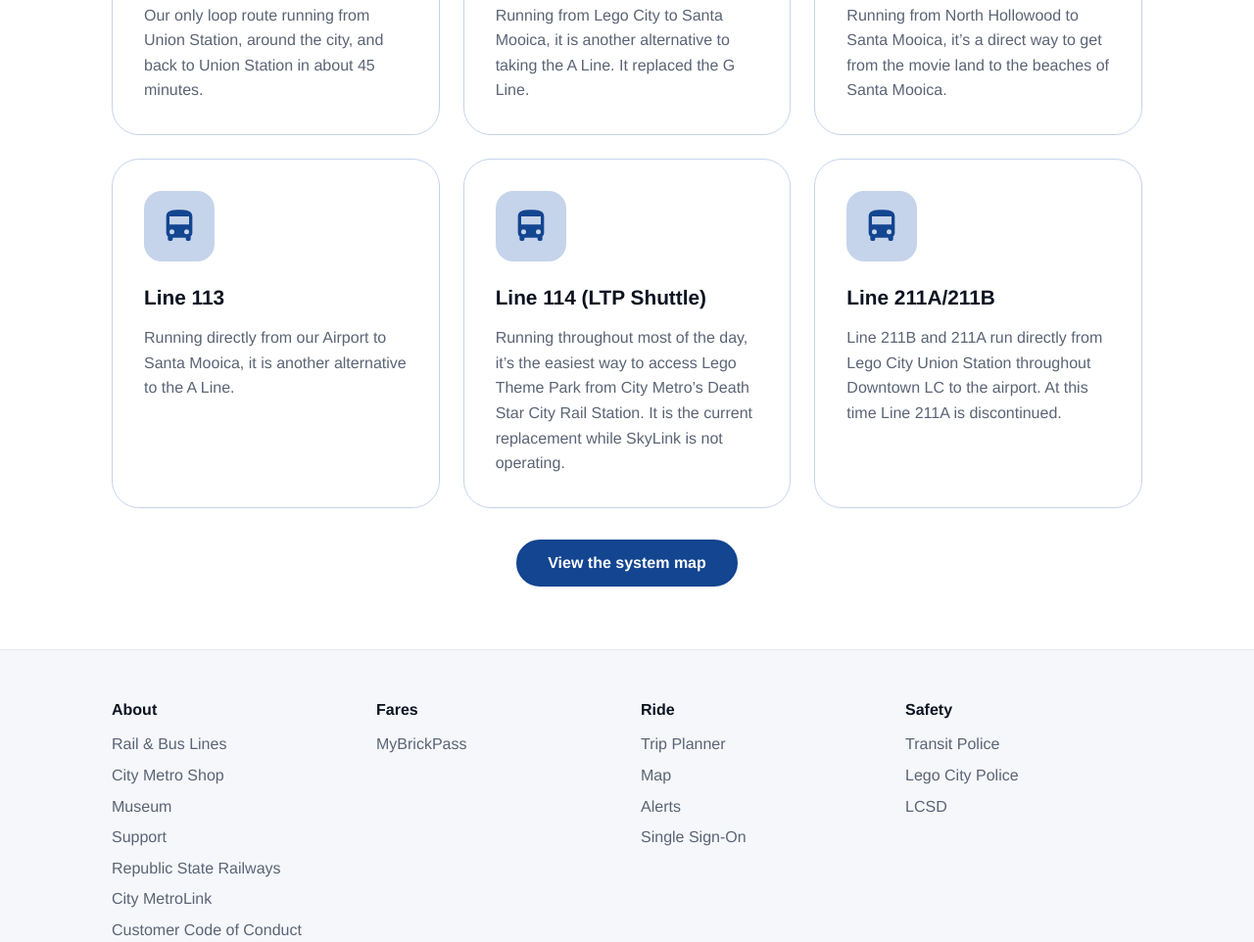
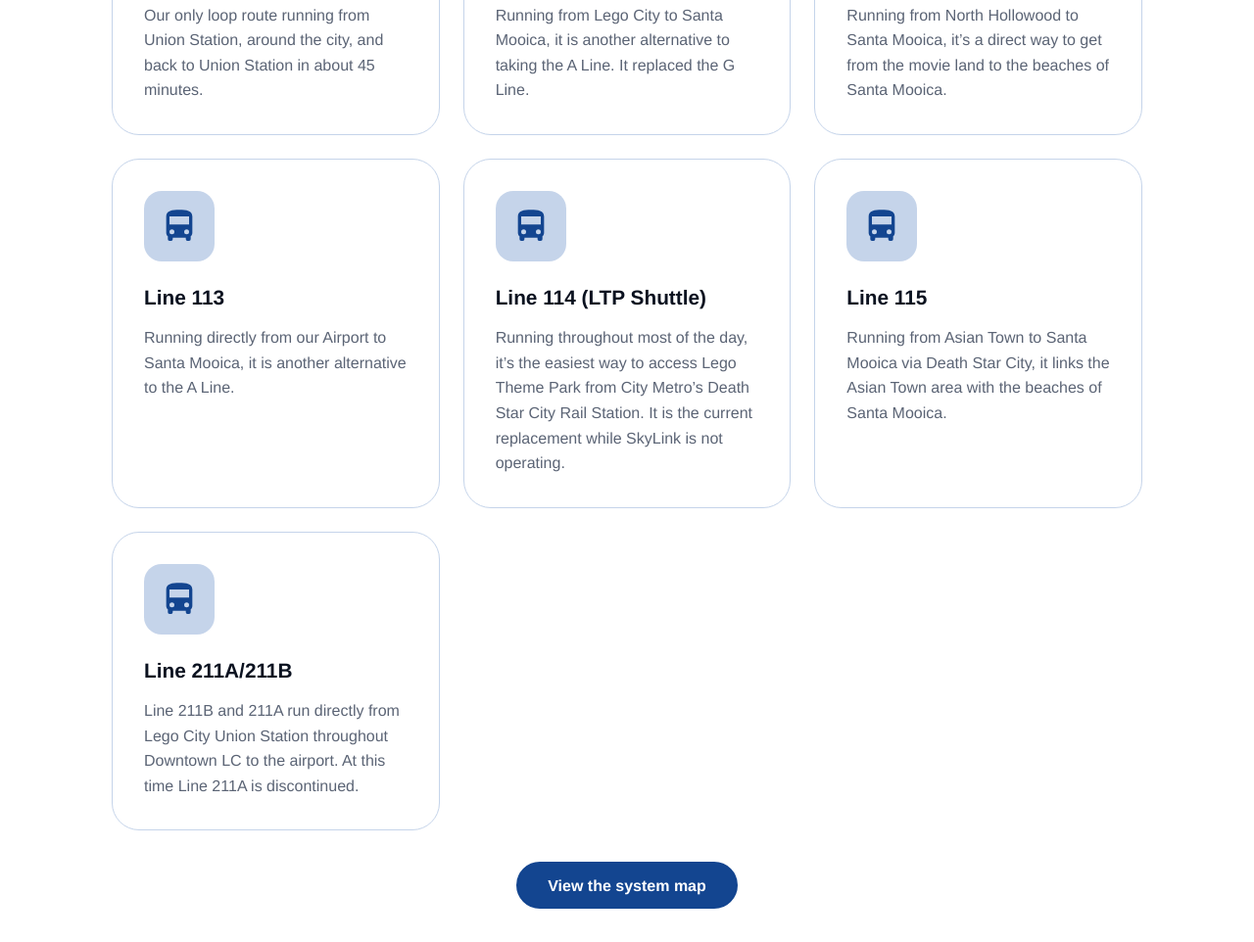
Before and after one commit to City-Metro/CM-Website-V1, a website: page lines.html in a window 1280 px wide. Shown: the part 1647-2609 px from the top of the page at 98% size. Drawn offline with Linux system fonts and the light colour scheme; a script that the page names is missing.

Commit message:
Update lines.html

```diff
--- a/lines.html
+++ b/lines.html
@@ -26,6 +26,7 @@
 <div class="line-card"><div class="line-icon"><svg viewBox="0 0 24 24" aria-hidden="true"><path d="M4 16c0 .9.4 1.7 1 2.2V20a1 1 0 0 0 1 1h1a1 1 0 0 0 1-1v-1h8v1a1 1 0 0 0 1 1h1a1 1 0 0 0 1-1v-1.8c.6-.5 1-1.3 1-2.2V6c0-3.5-3.6-4-8-4S4 2.5 4 6v10zm3.5 1a1.5 1.5 0 1 1 0-3 1.5 1.5 0 0 1 0 3zm9 0a1.5 1.5 0 1 1 0-3 1.5 1.5 0 0 1 0 3zM18 11H6V6h12v5z"/></svg></div><h3>Line 112</h3><p>Running from North Hollowood to Santa Mooica, it’s a direct way to get from the movie land to the beaches of Santa Mooica.</p></div>
 <div class="line-card"><div class="line-icon"><svg viewBox="0 0 24 24" aria-hidden="true"><path d="M4 16c0 .9.4 1.7 1 2.2V20a1 1 0 0 0 1 1h1a1 1 0 0 0 1-1v-1h8v1a1 1 0 0 0 1 1h1a1 1 0 0 0 1-1v-1.8c.6-.5 1-1.3 1-2.2V6c0-3.5-3.6-4-8-4S4 2.5 4 6v10zm3.5 1a1.5 1.5 0 1 1 0-3 1.5 1.5 0 0 1 0 3zm9 0a1.5 1.5 0 1 1 0-3 1.5 1.5 0 0 1 0 3zM18 11H6V6h12v5z"/></svg></div><h3>Line 113</h3><p>Running directly from our Airport to Santa Mooica, it is another alternative to the A Line.</p></div>
 <div class="line-card"><div class="line-icon"><svg viewBox="0 0 24 24" aria-hidden="true"><path d="M4 16c0 .9.4 1.7 1 2.2V20a1 1 0 0 0 1 1h1a1 1 0 0 0 1-1v-1h8v1a1 1 0 0 0 1 1h1a1 1 0 0 0 1-1v-1.8c.6-.5 1-1.3 1-2.2V6c0-3.5-3.6-4-8-4S4 2.5 4 6v10zm3.5 1a1.5 1.5 0 1 1 0-3 1.5 1.5 0 0 1 0 3zm9 0a1.5 1.5 0 1 1 0-3 1.5 1.5 0 0 1 0 3zM18 11H6V6h12v5z"/></svg></div><h3>Line 114 (LTP Shuttle)</h3><p>Running throughout most of the day, it’s the easiest way to access Lego Theme Park from City Metro’s Death Star City Rail Station. It is the current replacement while SkyLink is not operating.</p></div>
+<div class="line-card"><div class="line-icon"><svg viewBox="0 0 24 24" aria-hidden="true"><path d="M4 16c0 .9.4 1.7 1 2.2V20a1 1 0 0 0 1 1h1a1 1 0 0 0 1-1v-1h8v1a1 1 0 0 0 1 1h1a1 1 0 0 0 1-1v-1.8c.6-.5 1-1.3 1-2.2V6c0-3.5-3.6-4-8-4S4 2.5 4 6v10zm3.5 1a1.5 1.5 0 1 1 0-3 1.5 1.5 0 0 1 0 3zm9 0a1.5 1.5 0 1 1 0-3 1.5 1.5 0 0 1 0 3zM18 11H6V6h12v5z"/></svg></div><h3>Line 115</h3><p>Running from Asian Town to Santa Mooica via Death Star City, it links the Asian Town area with the beaches of Santa Mooica.</p></div>
 <div class="line-card"><div class="line-icon"><svg viewBox="0 0 24 24" aria-hidden="true"><path d="M4 16c0 .9.4 1.7 1 2.2V20a1 1 0 0 0 1 1h1a1 1 0 0 0 1-1v-1h8v1a1 1 0 0 0 1 1h1a1 1 0 0 0 1-1v-1.8c.6-.5 1-1.3 1-2.2V6c0-3.5-3.6-4-8-4S4 2.5 4 6v10zm3.5 1a1.5 1.5 0 1 1 0-3 1.5 1.5 0 0 1 0 3zm9 0a1.5 1.5 0 1 1 0-3 1.5 1.5 0 0 1 0 3zM18 11H6V6h12v5z"/></svg></div><h3>Line 211A/211B</h3><p>Line 211B and 211A run directly from Lego City Union Station throughout Downtown LC to the airport. At this time Line 211A is discontinued.</p></div>
 </div>
 <p class="u-text-align-center-margin-32px-0-64px"><a class="btn" href="https://map.citymetro.xyz">View the system map</a></p>
```
